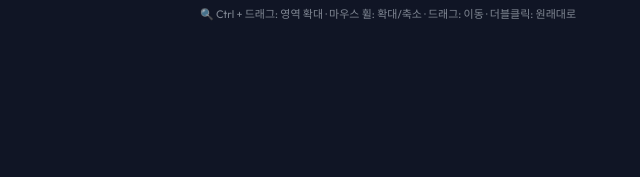
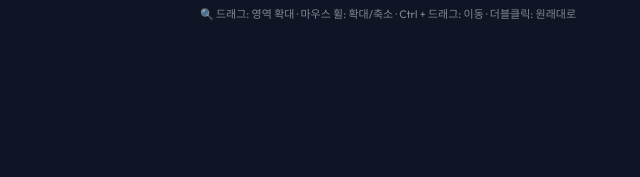
Before and after one commit to kubattery/Electrochemical-Analyzer, a plain HTML site: page index.html in a window 1280 px wide. Shown: the part 457-634 px from the top of the page, 412-1052 px from the left. Drawn offline with nearby package versions, Linux system fonts and the light colour scheme; some packages are replaced by stand-ins of ours; a script that the page names is missing.

```diff
--- a/index.html
+++ b/index.html
@@ -23,14 +23,13 @@
 <script>
       (function () {
         if (typeof Chart === 'undefined') return;
-        // Ctrl+드래그: 영역 확대(사각형 표시) · 휠: 확대/축소 · 드래그: 이동 · 더블클릭: 원래대로
+        // 그냥 드래그: 영역 확대(사각형) · 휠: 확대/축소 · Ctrl+드래그: 이동 · 더블클릭: 원래대로
         Chart.defaults.plugins = Chart.defaults.plugins || {};
         Chart.defaults.plugins.zoom = {
           zoom: {
             wheel: { enabled: true, speed: 0.1 },
             drag: {
               enabled: true,
-              modifierKey: 'ctrl',
               backgroundColor: 'rgba(96,165,250,0.35)',
               borderColor: '#93c5fd',
               borderWidth: 2
@@ -38,7 +37,7 @@
             pinch: { enabled: true },
             mode: 'xy'
           },
-          pan: { enabled: true, mode: 'xy' },
+          pan: { enabled: true, modifierKey: 'ctrl', mode: 'xy' },
           limits: {
             x: { min: 'original', max: 'original' },
             y: { min: 'original', max: 'original' }
@@ -53,10 +52,9 @@
             });
           }
         });
-        // 각 그래프 아래 확대 사용법 안내(작은 글씨) 자동 삽입
         document.addEventListener('DOMContentLoaded', function () {
           var ids = ['chartProfile', 'chartSlopePlateau', 'chartRateCycles', 'chartRateSummary', 'chartDqDv'];
-          var help = '🔍 Ctrl + 드래그: 영역 확대  ·  마우스 휠: 확대/축소  ·  드래그: 이동  ·  더블클릭: 원래대로';
+          var help = '🔍 드래그: 영역 확대  ·  마우스 휠: 확대/축소  ·  Ctrl + 드래그: 이동  ·  더블클릭: 원래대로';
           ids.forEach(function (id) {
             var c = document.getElementById(id);
             if (!c || !c.parentNode) return;
```
